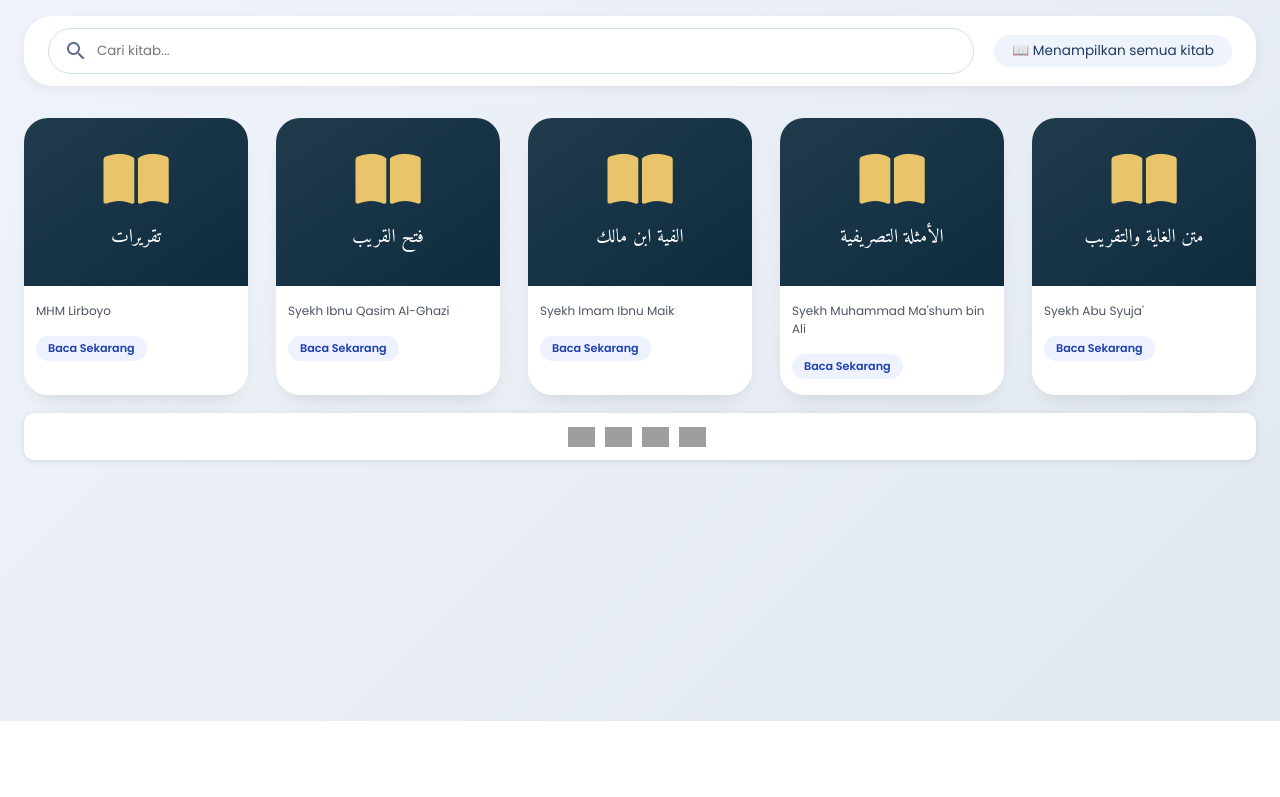
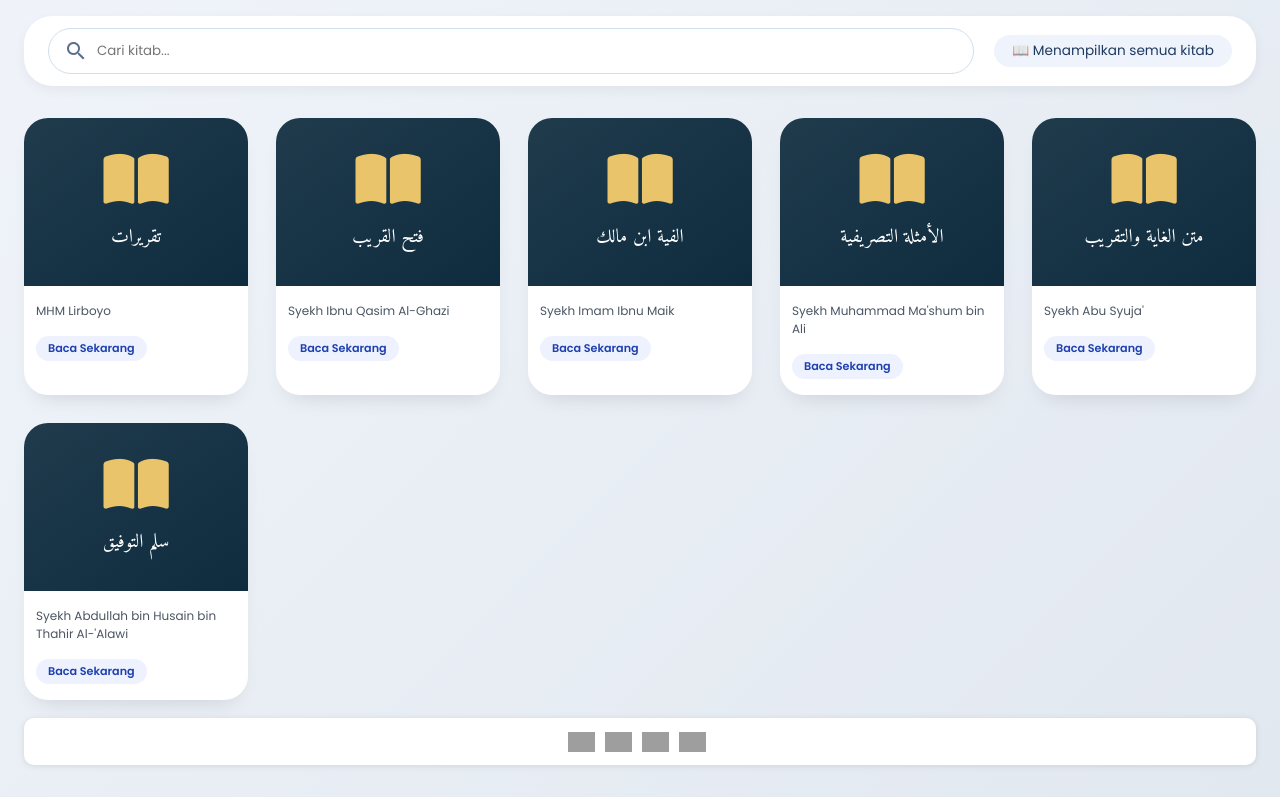
Before and after one commit to syaher/simponi-kharisma-fix, a website: page kitab.html in a window 1280 px wide. Shown: the part 79-876 px from the top of the page. Before the commit the page ends 800 px from the top, so only its background shows below. Drawn offline with Linux system fonts and the light colour scheme; grey boxes are pictures that could not be loaded.

Commit message:
add book

```diff
--- a/kitab.html
+++ b/kitab.html
@@ -407,6 +407,13 @@ const KITAB_DATA = [
     namaLatin: "Matan Taqrib",
     penulis: "Syekh Abu Syuja'",
     url: "https://online.pubhtml5.com/ilmxb/fbly/"
+  },
+  {
+    id: 6,
+    nama: "سلم التوفيق",
+    namaLatin: "Sulam At-taufiq",
+    penulis: "Syekh Abdullah bin Husain bin Thahir Al-'Alawi",
+    url: "https://online.pubhtml5.com/ilmxb/dxxy/"
   }
 ];
 
```
